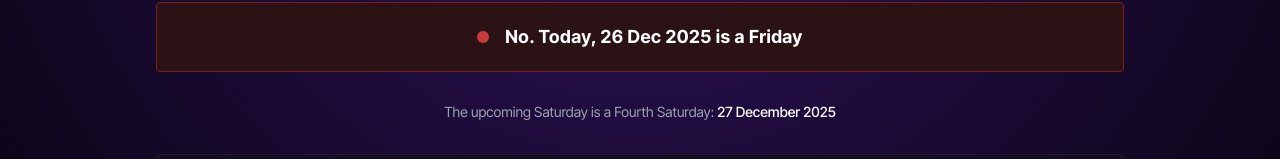
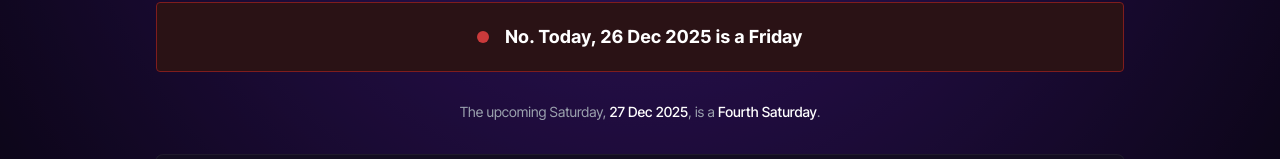
Before and after one commit to nakulpingale-ops/Saturday_Tracker, a React (Vite) app: page / in a window 1280 px wide. Shown: the part 243-402 px from the top of the page. Built offline with nearby package versions, Linux system fonts and the light colour scheme.

Commit message:
Updated content

```diff
--- a/components/Hero.tsx
+++ b/components/Hero.tsx
@@ -24,21 +24,27 @@ const Hero: React.FC<HeroProps> = ({ isDarkMode }) => {
     year: 'numeric'
   }).format(today);
 
-  // --- NEW LOGIC: Calculate the immediate next holiday (2nd or 4th) ---
-  const getNextHoliday = () => {
+  // --- NEW LOGIC: Calculate the immediate next Saturday (1st, 2nd, 3rd, 4th, or 5th) ---
+  const getNextSaturday = () => {
     let d = new Date(today);
     d.setDate(d.getDate() + 1); // Start checking from tomorrow
 
-    // Look ahead 60 days to find the next 2nd or 4th Saturday
-    for (let i = 0; i < 60; i++) {
-      const currentDay = d.getDay();
-      const currentDate = d.getDate();
-      const currentWeek = Math.ceil(currentDate / 7);
-
-      if (currentDay === 6 && (currentWeek === 2 || currentWeek === 4)) {
+    // Look ahead 7 days to find the next Saturday
+    for (let i = 0; i < 7; i++) {
+      if (d.getDay() === 6) { // Found a Saturday
+        const currentDate = d.getDate();
+        const currentWeek = Math.ceil(currentDate / 7);
+        let type = '';
+        switch (currentWeek) {
+          case 1: type = 'First'; break;
+          case 2: type = 'Second'; break;
+          case 3: type = 'Third'; break;
+          case 4: type = 'Fourth'; break;
+          default: type = 'Fifth'; break;
+        }
         return {
           date: new Date(d),
-          type: currentWeek === 2 ? 'Second' : 'Fourth'
+          type
         };
       }
       d.setDate(d.getDate() + 1);
@@ -46,20 +52,17 @@ const Hero: React.FC<HeroProps> = ({ isDarkMode }) => {
     return null;
   };
 
-  const nextHolidayObj = getNextHoliday();
+  const nextSatObj = getNextSaturday();
 
-  // Format Next Date: "27 December 2025" (Removed weekday to avoid repetition)
-  const upcomingDateString = nextHolidayObj
+  // Format Next Date: "03 Jan 2026"
+  const upcomingDateString = nextSatObj
     ? new Intl.DateTimeFormat('en-GB', {
-      day: 'numeric',
-      month: 'long',
+      day: '2-digit',
+      month: 'short',
       year: 'numeric'
-    }).format(nextHolidayObj.date)
+    }).format(nextSatObj.date)
     : "";
 
-  const upcomingLabel = nextHolidayObj
-    ? `The upcoming Saturday is a ${nextHolidayObj.type} Saturday:`
-    : "The upcoming Saturday is:";
   // ------------------------------------------------------------------
 
   // Logic Variables for Styling
@@ -175,7 +178,7 @@ const Hero: React.FC<HeroProps> = ({ isDarkMode }) => {
       {/* Upcoming Feature - Note removed, Logic updated */}
       <div className="flex flex-col items-center justify-center mb-8 mt-4 animate-fade-in font-sans gap-[3px] text-center">
         <div className="text-slate-500 dark:text-gray-400 text-sm font-normal">
-          {upcomingLabel} <span className="text-slate-900 dark:text-white font-medium block sm:inline mt-0.5 sm:mt-0">{upcomingDateString}</span>
+          The upcoming Saturday, <span className="text-slate-900 dark:text-white font-medium">{upcomingDateString}</span>, <span className="block sm:inline">is a <span className="text-slate-900 dark:text-white font-medium">{nextSatObj?.type} Saturday</span>.</span>
         </div>
       </div>
 
```
